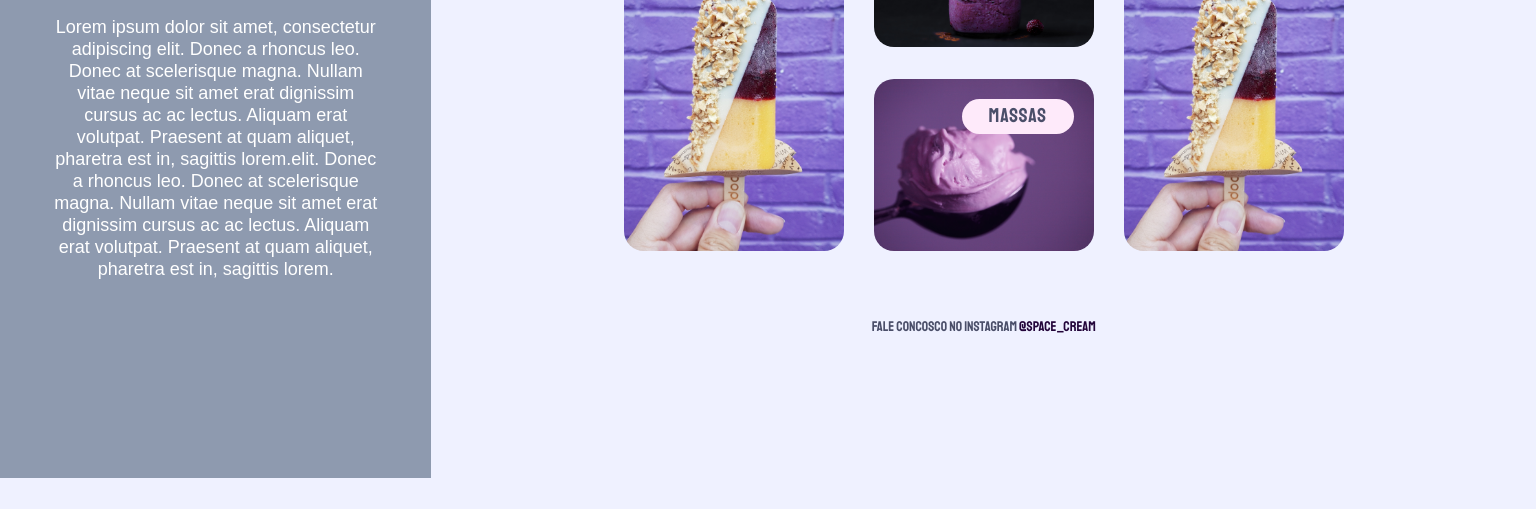
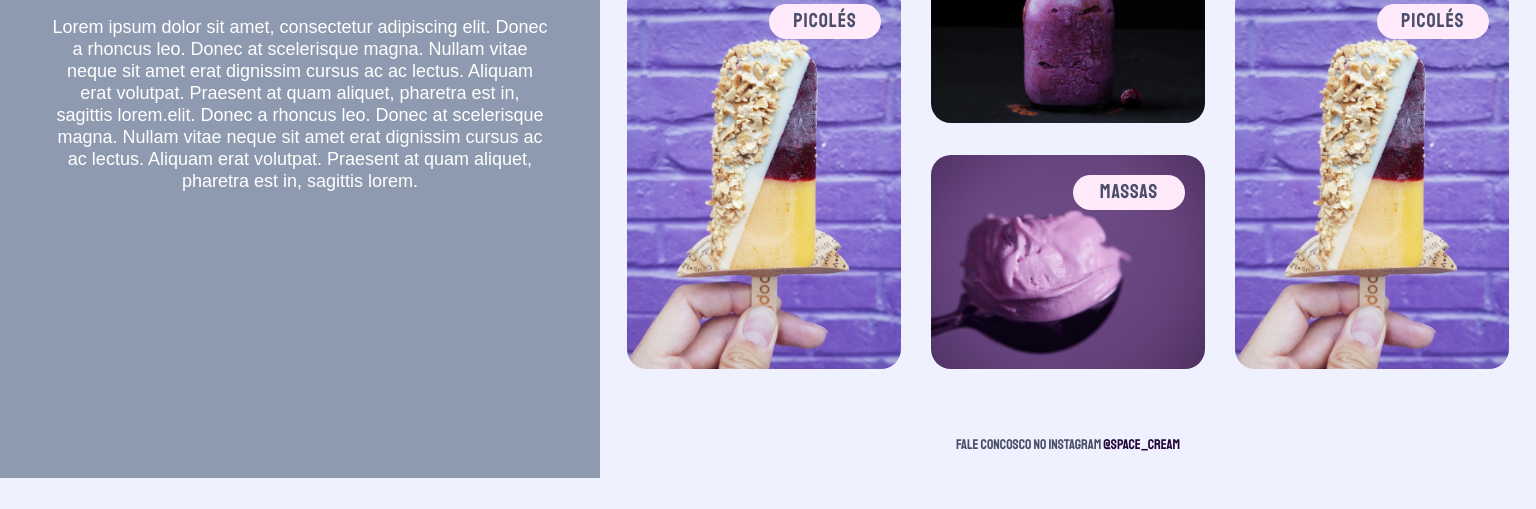
Before and after one commit to lucasfreittas/Mobile-First, a plain HTML site: page index.html in a window 1536 px wide. Shown: the part 322-831 px from the top of the page. Before the commit the page ends 800 px from the top, so only its background shows below. Drawn offline with Linux system fonts and the light colour scheme; a web font is replaced by a local one.

Commit message:
Fixing the last break screen point

```diff
--- a/style.css
+++ b/style.css
@@ -506,3 +506,118 @@ footer{
 
 
 }
+
+@media (min-width: 1300px){
+
+    body{
+        display: flex;
+
+    }
+
+    header{
+        width: 60rem;
+
+        height: 100vh;
+    }
+
+    .desktop-only{
+        display: block;
+    }
+
+    .mobile-only {
+        display: none;
+
+    }
+
+
+    header p{
+
+        text-align: center;
+        font-family: var(--txt-font);
+        color: white;
+        font-weight: 400;
+        font-size: 1.8rem;
+        line-height: 2.2rem;
+        margin-top: 4rem;
+
+        text-align: center;
+        padding: 0 5rem;
+
+    }
+
+    .page-container{
+        max-width: 60%;
+       display: flex;
+       flex-direction: column;
+        margin: 0px auto;
+        padding: 0 2rem;
+
+    }
+
+    .card{
+        width: 100%;
+    }
+
+    a img{
+        width: 100%;
+        object-fit: cover;
+    }
+
+    .cards-container{
+        margin: 6rem auto;
+        width: 100%;
+        display: grid;
+        justify-content:center ;
+        gap: 3rem;
+        grid-template-columns: 1fr 1fr 1fr;
+        grid-template-areas:
+        "A B C"
+        "D B F"
+        "D E F";
+    }
+
+    .cards-container div:nth-child(1){
+        grid-area: A;
+    }
+    .cards-container div:nth-child(2){
+        grid-area: C;
+    }
+    .cards-container div:nth-child(3){
+        grid-area: B;
+    }
+    .cards-container div:nth-child(4){
+        grid-area: E;
+    }
+    .cards-container div:nth-child(5){
+        grid-area: D;
+    }
+    .cards-container div:nth-child(6){
+        grid-area: F;
+    }
+
+
+    footer{
+        margin: 0 auto;
+        display: block;
+        width: 100%;
+
+
+    }
+
+    #footer-text{
+        font-family: var(--title-font);
+        font-size: 1.4rem;
+        line-height: 2.8rem;
+
+
+        text-align: center;
+
+        color: var(--dark-purple)
+    }
+
+    #footer-text a{
+        color: var(--darket-purple)
+    }
+
+
+    }
```
